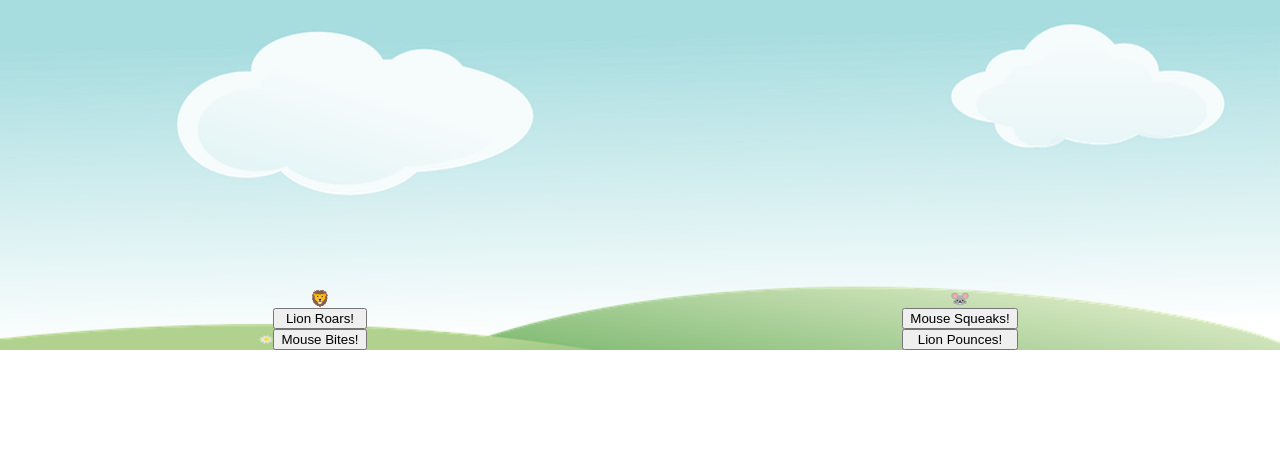
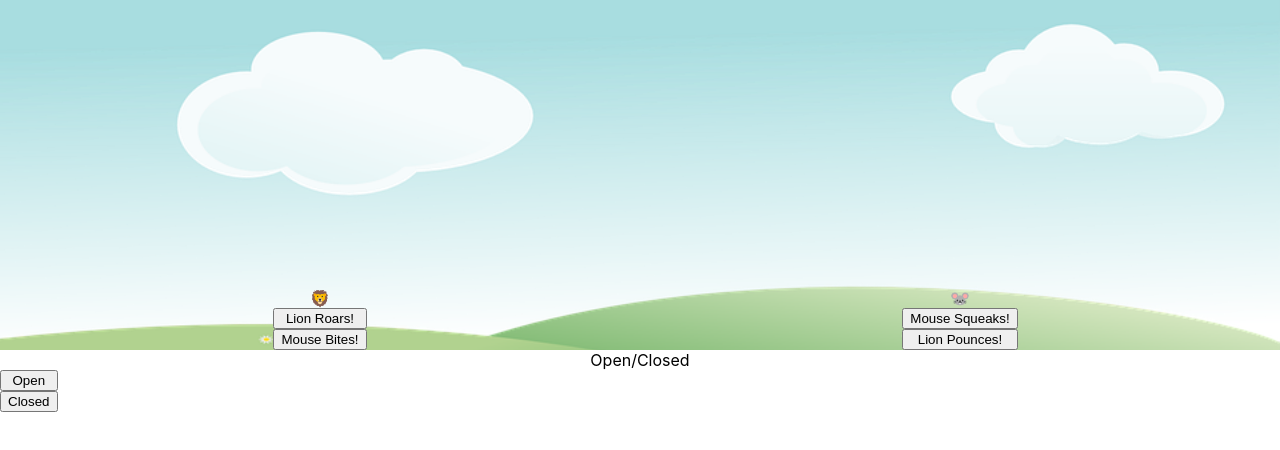
Before and after one commit to Trevor-Rezac/react-Busy-Zoo, a React (Create React App) app: page / in a window 1280 px wide. Shown: the top 450 px of the page. Built offline with nearby package versions, Linux system fonts and the light colour scheme.

Commit message:
built static HTML for zoo sign, set and validated open state

```diff
--- a/src/App.js
+++ b/src/App.js
@@ -3,12 +3,15 @@ import './App.css';
 import fightBackground from './landscape.png';
 
 function App() {
-  console.log(fightBackground);
+
   const [lionSize, setLionSize] = useState(1);
   const lionStyle = { fontSize: `${lionSize}rem` };
   const [mouseSize, setMouseSize] = useState(1);
   const mouseStyle = { fontSize: `${mouseSize}rem` };
-  console.log('||', 'lion size' - lionSize, 'mouse size' - mouseSize);
+  // console.log('||', 'lion size', lionSize, 'mouse size', mouseSize);
+
+  const [isOpen, setIsOpen] = useState(false);
+  // console.log(isOpen);
 
   return (
     <div className="App">
@@ -16,18 +19,26 @@ function App() {
         <div className='lion'>
           <p style={lionStyle}>🦁</p>
           <div className='btn-container'>
-            <button onClick={() => setLionSize(lionSize + 1)}>Lion Roars!</button>
-            <button onClick={() => setLionSize(lionSize - 1)}>Mouse Bites!</button>
+            <button onClick={() => setLionSize(lionSize + .5)}>Lion Roars!</button>
+            <button onClick={() => setLionSize(lionSize - .5)}>Mouse Bites!</button>
           </div>
         </div>
         <div className='mouse'>
           <p style={mouseStyle}>🐭</p>
           <div className='btn-container'>
-            <button onClick={() => setMouseSize(mouseSize + 1)}>Mouse Squeaks!</button>
-            <button onClick={() => setMouseSize(mouseSize - 1)}>Lion Pounces!</button>
+            <button onClick={() => setMouseSize(mouseSize + .5)}>Mouse Squeaks!</button>
+            <button onClick={() => setMouseSize(mouseSize - .5)}>Lion Pounces!</button>
           </div>
         </div>
       </section>
+      <section className='sign-container'>
+        <div className='sign'>Open/Closed</div>
+        <div className='btn-container'>
+          <button className='open-btn'>Open</button>
+          <button className='closed-btn'>Closed</button>
+        </div>
+      </section>
+
     </div>
   );
 }
```
